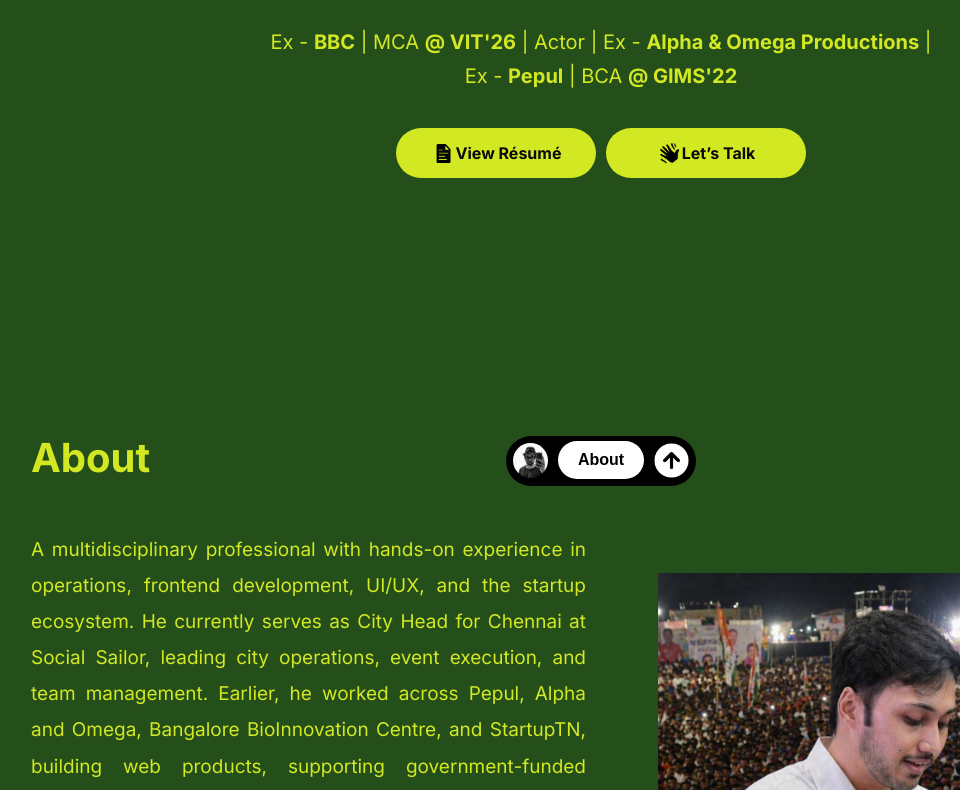
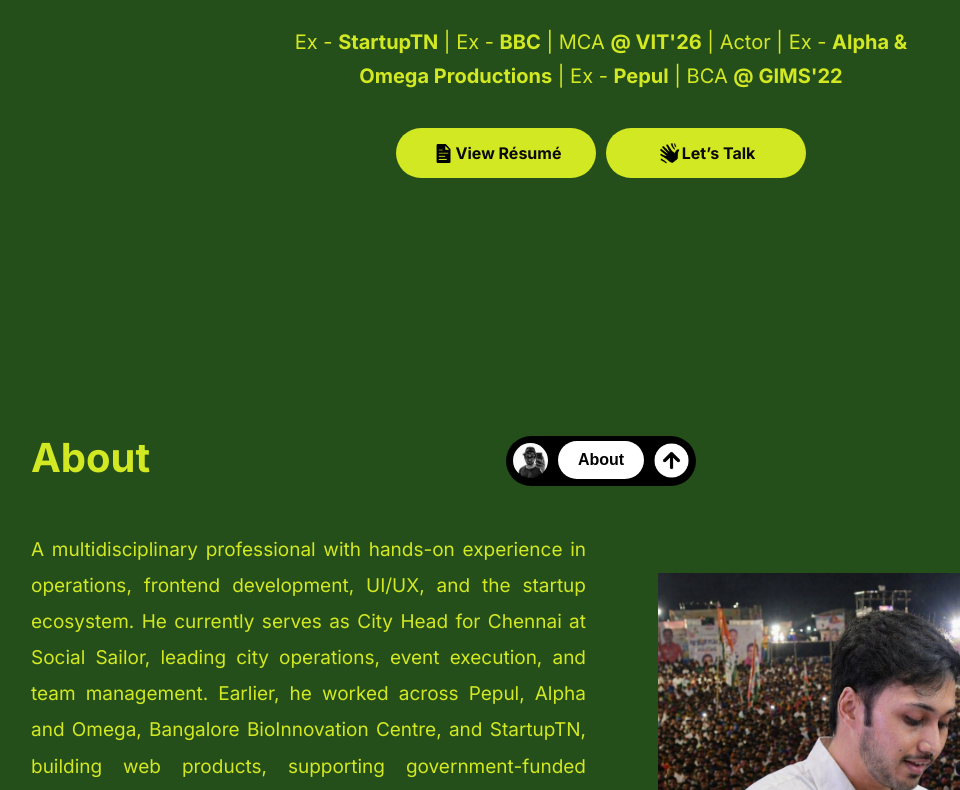
Before and after one commit to abbishekprabhu/portfolio, a plain HTML site: page index.html in a window 1280 px wide. Shown: the part 304-1094 px from the top of the page, without its empty margins (39-999 px from the left). Drawn offline with nearby package versions, Linux system fonts and the light colour scheme.

Commit message:
new release

```diff
--- a/index.html
+++ b/index.html
@@ -66,7 +66,7 @@
             <a href="https://www.x.com/abbishekoffl" target="_blank"><img src="images/x-twitter.png" alt="x-twitter" draggable="false" /></a>
             <a href="#" id="whatsapp" target="_blank"><img src="images/whatsapp.png" alt="whatsapp" draggable="false" /></a>
         </div>
-        <p class="prev-exp">Ex - <a href="https://bioinnovationcentre.com/en" target="_blank" rel="noopener noreferrer">BBC</a> | MCA <a href="https://vit.ac.in/" target="_blank">@ VIT'26</a> | Actor | Ex - <span> Alpha & Omega Productions</span> | Ex - <a href="https://www.abbishek.in/" target="_blank">Pepul</a> | BCA <a href="https://gimsedu.in/">@ GIMS'22</a></p>
+        <p class="prev-exp">Ex - <a href="https://startuptn.in/" target="_blank" rel="noopener noreferrer">StartupTN</a> | Ex - <a href="https://bioinnovationcentre.com/en" target="_blank" rel="noopener noreferrer">BBC</a> | MCA <a href="https://vit.ac.in/" target="_blank">@ VIT'26</a> | Actor | Ex - <span> Alpha & Omega Productions</span> | Ex - <a href="https://www.abbishek.in/" target="_blank">Pepul</a> | BCA <a href="https://gimsedu.in/">@ GIMS'22</a></p>
         <div class="main-contact-links">
             <a href="Abbishek_Resume_Updated_24092026.pdf" target="_blank"><img src="images/resume.png" alt="Resume"><p>View Résumé</p></a>
             <a href="#" id="gmail" target="_blank"><img src="images/gmail.png" alt="Gmail"><p>Let’s Talk</p></a>
```
